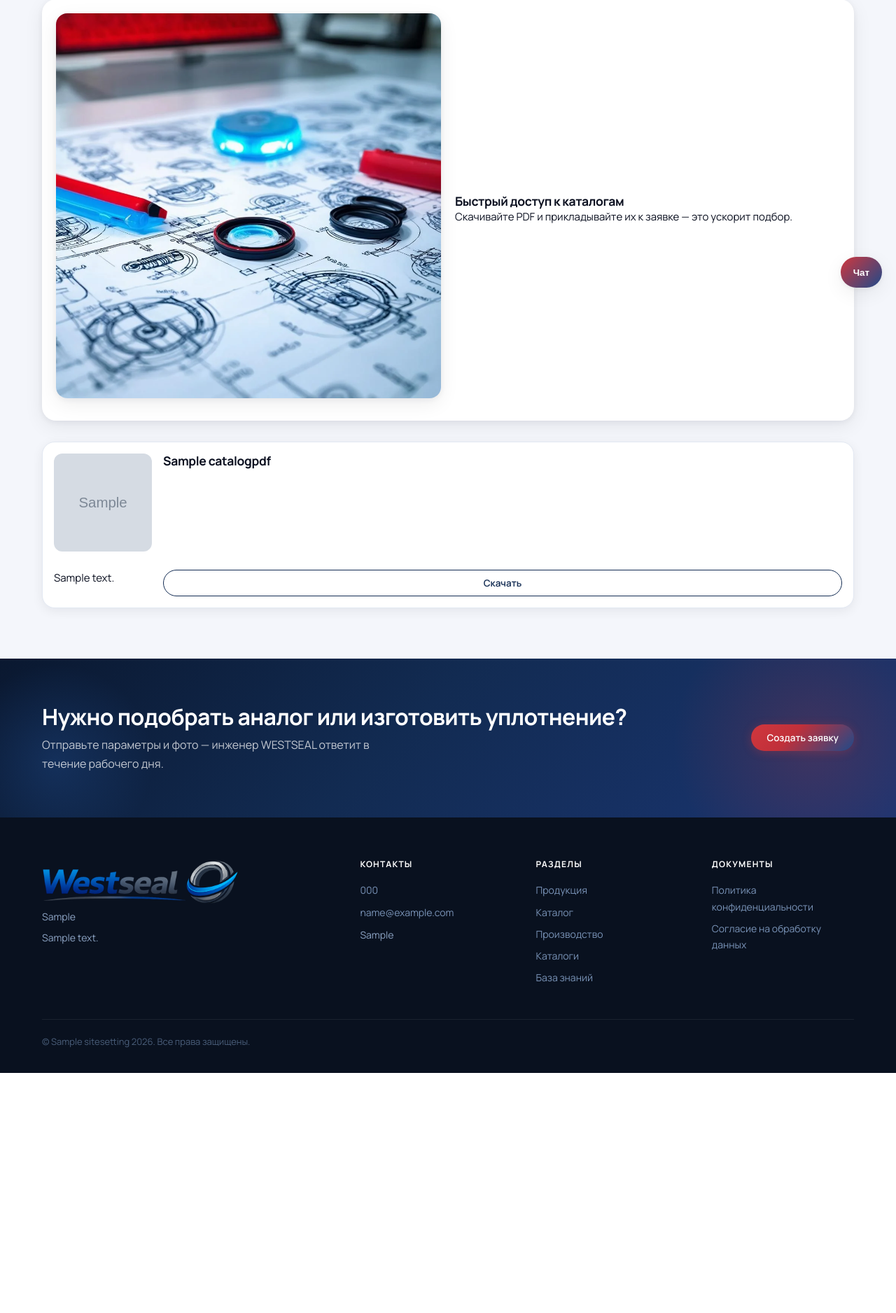
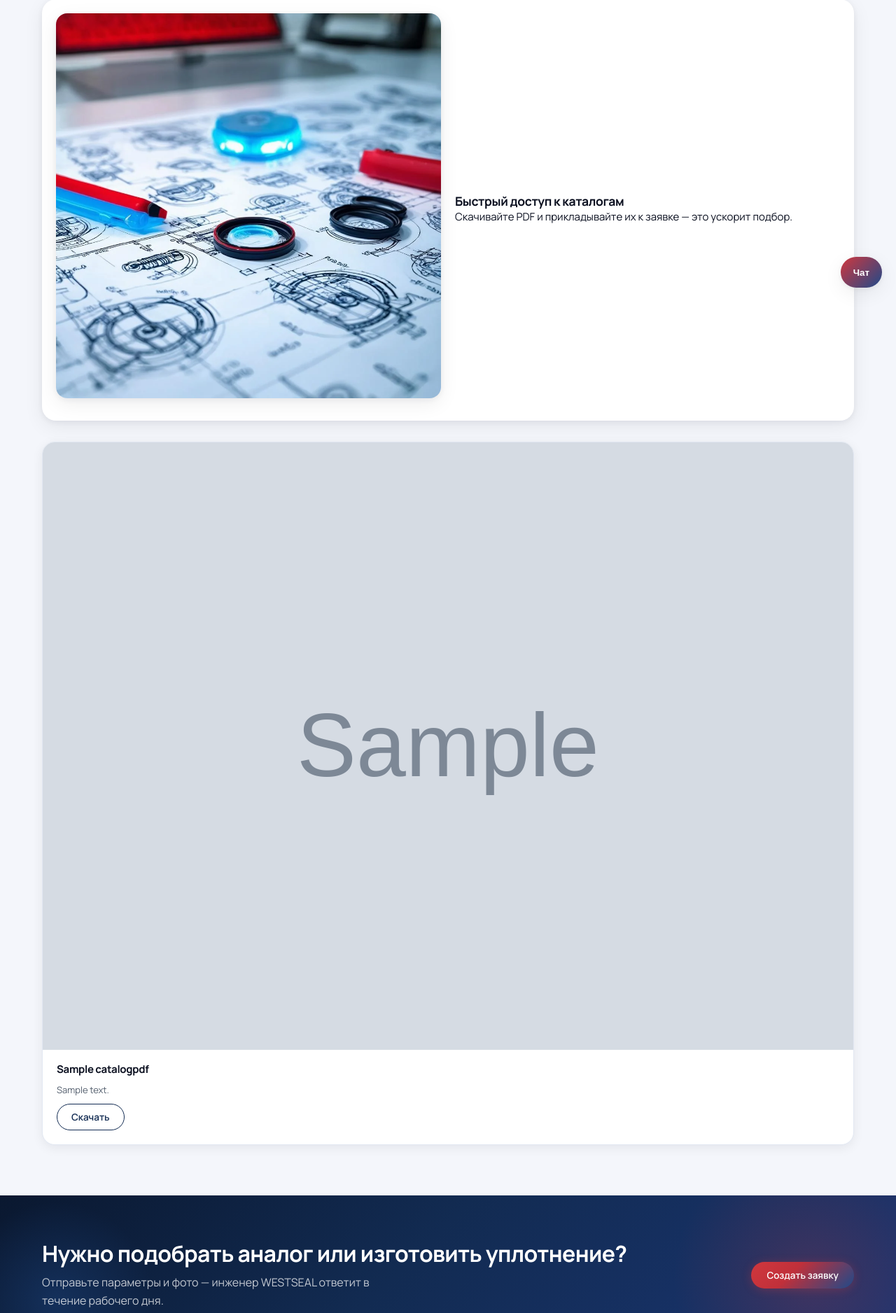
Before and after one commit to ITENCH21/westseal, a Django app: page /catalogs/ in a window 1280 px wide. Shown: the part 369-2245 px from the top of the page at 70% size. Before the commit the page ends 1902 px from the top, so only its background shows below. Run offline with Django 5.2, Linux system fonts and the light colour scheme; tables that the repository leaves empty hold one stand-in row (values such as "Sample post"); grey boxes marked "Sample" are stand-in pictures; parts of the project's set-up code (start-up, migrations or seed data) failed here and were passed over.

Commit message:
fix: PDF catalog cards — new .pdf-card layout, aspect-ratio cover, no stretch

```diff
--- a/static/css/main.css
+++ b/static/css/main.css
@@ -1689,6 +1689,97 @@ body.theme-dark .page-hero {
   box-shadow: 0 16px 40px rgba(209, 55, 61, 0.25);
 }
 
+/* ── PDF catalog cards (catalogs.html) ── */
+.pdf-card {
+  background: var(--surface);
+  border: 1px solid var(--steel);
+  border-radius: 18px;
+  overflow: hidden;
+  box-shadow: 0 4px 16px rgba(11, 16, 32, 0.07);
+  display: flex;
+  flex-direction: column;
+  transition: transform 0.22s ease, box-shadow 0.22s ease, border-color 0.22s ease;
+}
+
+body.theme-dark .pdf-card {
+  background: var(--surface);
+  border-color: var(--steel);
+}
+
+.pdf-card:hover {
+  transform: translateY(-4px);
+  border-color: rgba(209, 55, 61, 0.28);
+  box-shadow: 0 16px 44px rgba(11, 16, 32, 0.12), 0 6px 18px rgba(209, 55, 61, 0.12);
+}
+
+body.theme-dark .pdf-card:hover {
+  border-color: rgba(74, 140, 255, 0.35);
+  box-shadow: 0 16px 44px rgba(6, 10, 20, 0.4), 0 6px 18px rgba(74, 140, 255, 0.18);
+}
+
+.pdf-card__cover {
+  width: 100%;
+  aspect-ratio: 4 / 3;
+  overflow: hidden;
+  flex-shrink: 0;
+}
+
+.pdf-card__cover img {
+  width: 100%;
+  height: 100%;
+  object-fit: cover;
+  display: block;
+  transition: transform 0.35s ease;
+}
+
+.pdf-card:hover .pdf-card__cover img {
+  transform: scale(1.04);
+}
+
+.pdf-card__placeholder {
+  width: 100%;
+  height: 100%;
+  display: grid;
+  place-items: center;
+  background: linear-gradient(135deg, var(--blue), var(--red));
+  color: #fff;
+  font-size: 22px;
+  font-weight: 700;
+  letter-spacing: 2px;
+}
+
+.pdf-card__body {
+  padding: 18px 20px 20px;
+  display: flex;
+  flex-direction: column;
+  gap: 10px;
+  flex: 1;
+}
+
+.pdf-card__body h3 {
+  font-size: 15px;
+  font-weight: 700;
+  line-height: 1.3;
+  margin: 0;
+  color: var(--ink);
+}
+
+body.theme-dark .pdf-card__body h3 {
+  color: var(--text);
+}
+
+.pdf-card__body p {
+  font-size: 13px;
+  color: var(--muted);
+  line-height: 1.5;
+  flex: 1;
+}
+
+.pdf-card__body .btn {
+  align-self: flex-start;
+  margin-top: auto;
+}
+
 .media-card img,
 .media-banner img {
   width: 100%;
--- a/templates/core/catalogs.html
+++ b/templates/core/catalogs.html
@@ -22,15 +22,19 @@
     </div>
     <div class="grid-3">
       {% for item in catalogs %}
-        <div class="card catalog-card tilt reveal">
-          {% if item.cover_image %}
-            <img src="{{ item.cover_image.url }}" alt="{{ item|tr:'title' }}">
-          {% else %}
-            <div class="catalog-cover">PDF</div>
-          {% endif %}
-          <h3>{{ item|tr:'title' }}</h3>
-          <p>{{ item|tr:'description'|truncatechars:120 }}</p>
-          <a href="{{ item.file.url }}" class="btn ghost" target="_blank">{% trans "Скачать" %}</a>
+        <div class="pdf-card tilt reveal">
+          <div class="pdf-card__cover">
+            {% if item.cover_image %}
+              <img src="{{ item.cover_image.url }}" alt="{{ item|tr:'title' }}" loading="lazy">
+            {% else %}
+              <div class="pdf-card__placeholder">PDF</div>
+            {% endif %}
+          </div>
+          <div class="pdf-card__body">
+            <h3>{{ item|tr:'title' }}</h3>
+            {% with desc=item|tr:'description' %}{% if desc %}<p>{{ desc|truncatechars:100 }}</p>{% endif %}{% endwith %}
+            <a href="{{ item.file.url }}" class="btn ghost" target="_blank">{% trans "Скачать" %}</a>
+          </div>
         </div>
       {% empty %}
         <p>{% trans "Каталоги загружаются. Добавьте PDF в админке." %}</p>
```
